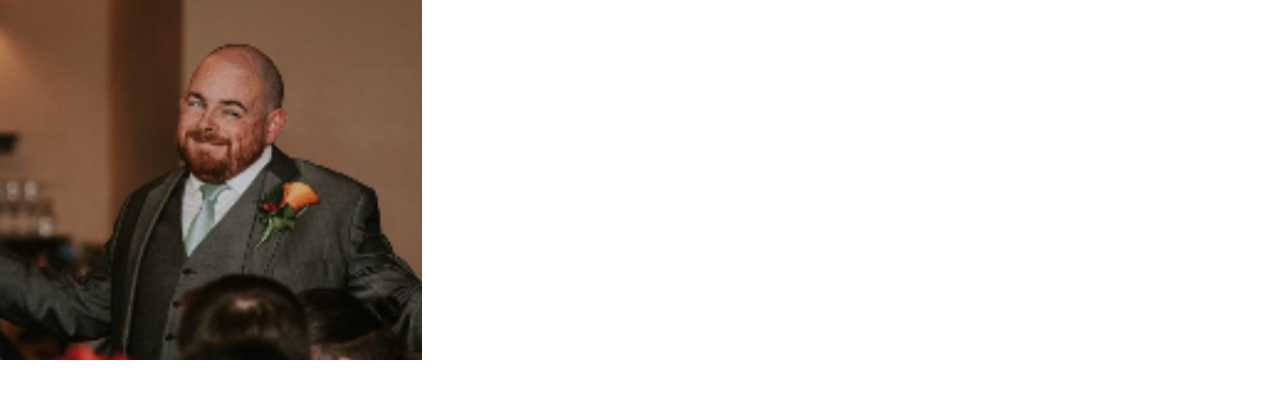
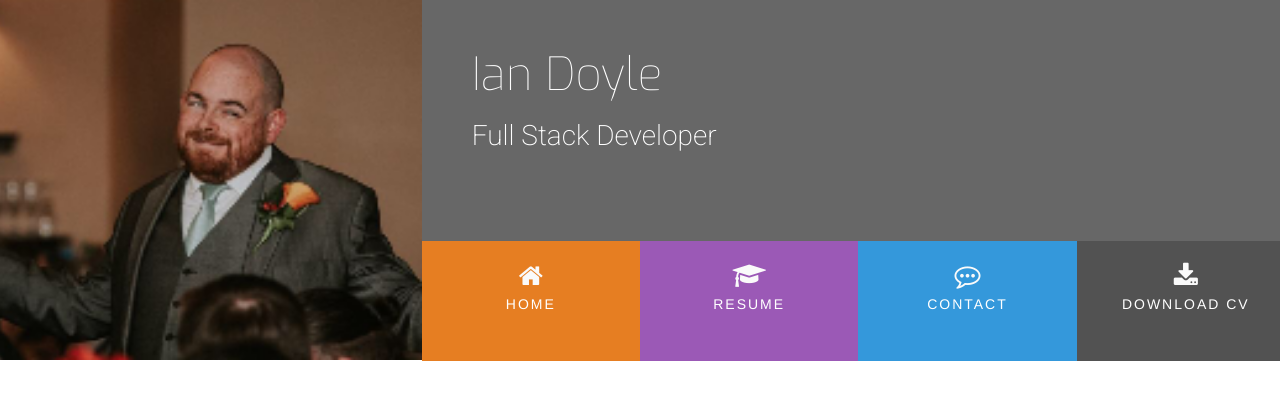
Before and after one commit to IanDoyle01/ucd-resume, a plain HTML site: page index.html in a window 1280 px wide. Drawn offline with nearby package versions, Linux system fonts and the light colour scheme.

Commit message:
added basic nav

```diff
--- a/assets/css/style.css
+++ b/assets/css/style.css
@@ -1,7 +1,36 @@
 @import url('https://fonts.googleapis.com/css?family=Roboto:100,200,300,400,500,600,700|Exo:100,200,300,400,500,600,700');
+
+/* -- Colors -- */
+
+.bg-color-name-title {
+    background-color: #676767;
+}
+
+.ui-menu-color-home {
+    background-color: #e67e22;
+}
+
+.ui-menu-color-resume {
+    background-color: #9b59b6;
+}
+
+.ui-menu-color-contact {
+    background-color: #3498db;
+}
+
+.ui-menu-color-download {
+    background-color: #525252;
+}
+
+/* -- Heading -- */
 
 header {
     margin: 0;
+}
+
+
+.heading {
+    margin-left: 50px;
 }
 
 .logo {
@@ -14,3 +43,56 @@ header {
     -moz-transition: all .5s ease-in-out;
     -webkit-transition: all .5s ease-in-out;
 }
+
+.name {
+    font-family: "Exo", sans-serif;
+    font-weight: 100;
+    font-size: 46px;
+    margin-top: 50px;
+    color: #ffffff;
+}
+
+.title {
+    font-family: "Roboto", sans-serif;
+    font-weight: 200;
+    font-size: 28px;
+    margin-top: 20px;
+    margin-bottom: 90px;
+    color: #ffffff;
+
+}
+
+#nav {
+    margin: 0;
+}
+
+.menuitem {
+    height: 120px;
+    text-align: center;
+    padding: 0;
+}
+
+.menuitem a {
+    width: 100%;
+    text-decoration: none;
+    color: #ffffff;
+    height: 120px;
+}
+
+.menuitem a i {
+    padding-top: 22px;
+    display: block;
+    color: #fafafa;
+    font-size: 26px;
+}
+
+.menuitem span {
+    display: block;
+    width: 100%;
+    padding-top: 5px;
+    text-align: center;
+    text-transform: uppercase;
+    font-size: 14px;
+    font-weight: 300;
+    letter-spacing: 2px;
+}
--- a/index.html
+++ b/index.html
@@ -19,7 +19,28 @@
             </a>
 
             <div class="col-md-8">
-
+                <div class="row bg-color-name-title">
+                    <div class="heading">
+                        <h1 class="name">Ian Doyle</h1>
+                        <h2 class="title">Full Stack Developer</h2>
+                    </div>
+                </div>
+                <div class="row">
+                    <ul id="nav" class="list-inline clearfix">
+                        <li class="col-xs-6 col-sm-3 ui-menu-color-home menuitem">
+                            <a href="#"><i class="fa fa-home" aria-hidden="true"></i><span>Home</span></a>
+                        </li>
+                        <li class="col-xs-6 col-sm-3 ui-menu-color-resume menuitem">
+                            <a href="#"><i class="fa fa-graduation-cap" aria-hidden="true"></i><span>Resume</span></a>
+                        </li>
+                        <li class="col-xs-6 col-sm-3 ui-menu-color-contact menuitem">
+                            <a href="#"><i class="fa fa-commenting-o" aria-hidden="true"></i><span>Contact</span></a>
+                        </li>
+                        <li class="col-xs-6 col-sm-3 ui-menu-color-download menuitem">
+                            <a href="#"><i class="fa fa-download" aria-hidden="true"></i><span>Download CV</span></a>
+                        </li>
+                    </ul>
+                </div>
             </div>
         </div>
     </header>
```
